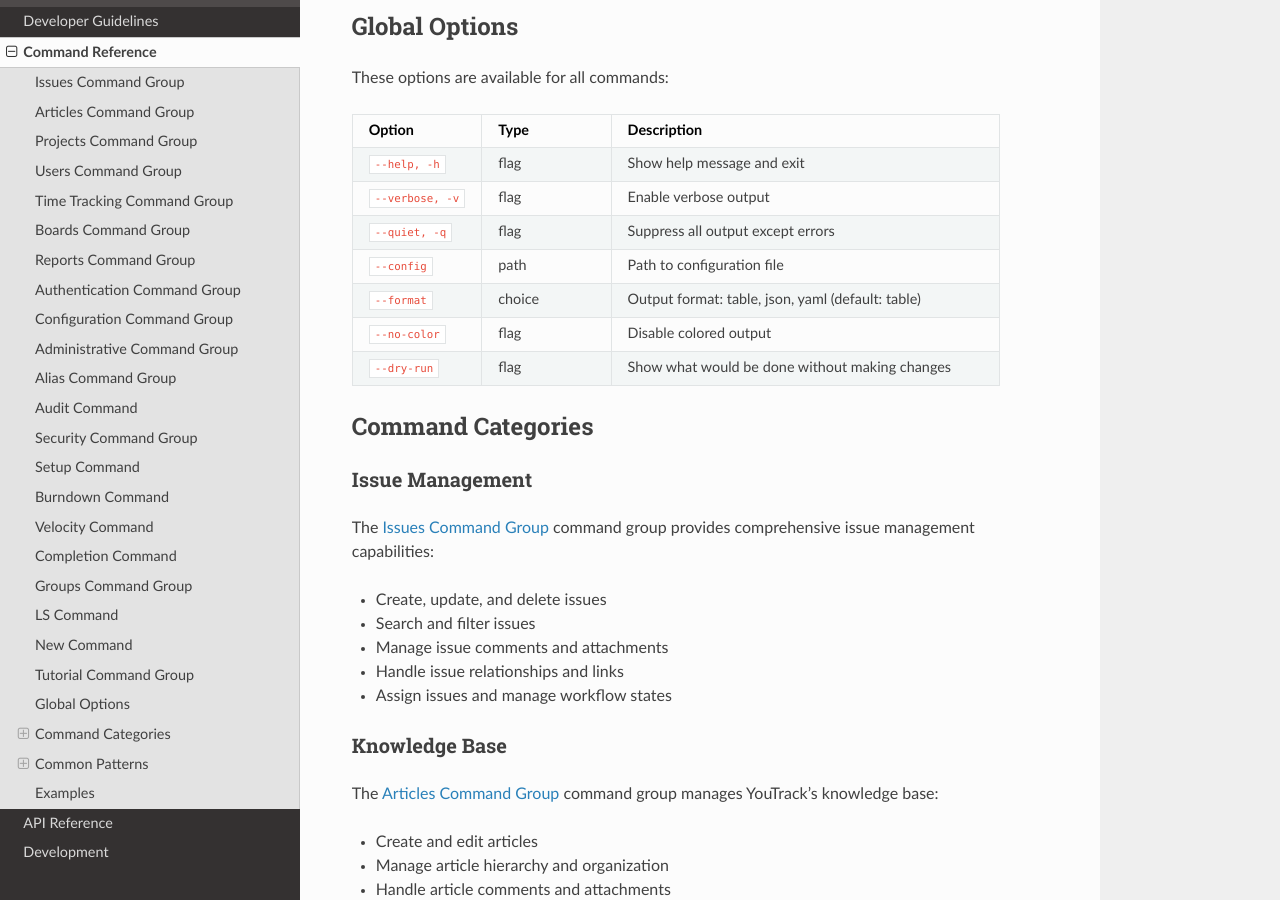
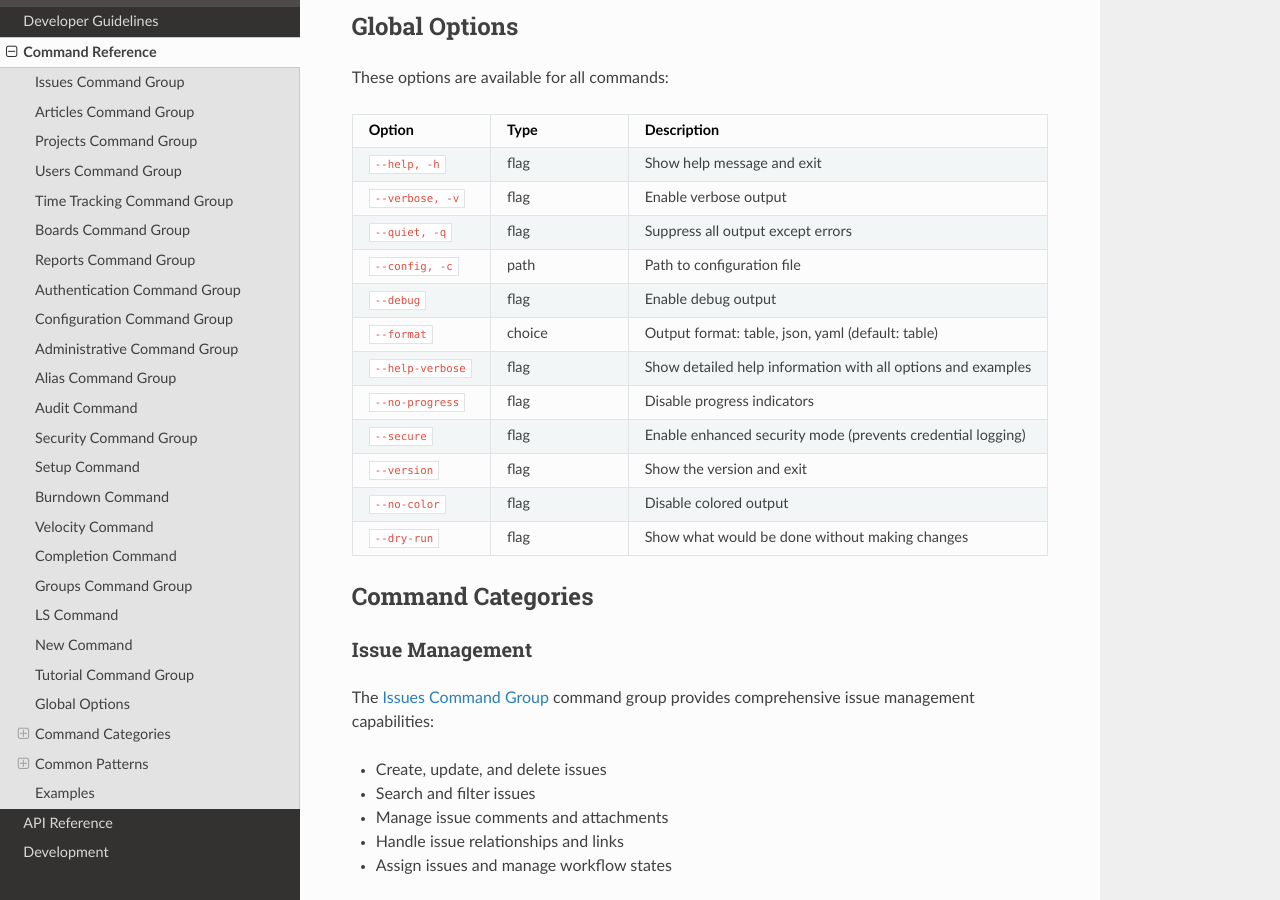
Before and after one commit to ryancheley/yt-cli, a Sphinx documentation site: the page built from docs/commands/index.rst, in a window 1280 px wide and 900 px high, scrolled down 7554 px. Built offline with Sphinx 7.4.7 and the Read the Docs theme 3.1.0, drawn with Linux system fonts in a browser that asks for light colours.

Commit message:
📝 Document missing global CLI options (#580)
- Add --debug option to Global Options table
- Add --help-verbose option to Global Options table
- Add --no-progress option to Global Options table
- Add --secure option to Global Options table
- Add --version option to Global Options table
- Update --config option to include -c short form
- Fix title underline in burndown.rst documentation

Fixes #576

🤖 Generated with [Claude Code](https://claude.ai/code)

Co-authored-by: Claude <noreply@anthropic.com>

```diff
--- a/docs/commands/burndown.rst
+++ b/docs/commands/burndown.rst
@@ -67,7 +67,7 @@ A burndown report is a visual representation of work completed versus time remai
 * **Time Axis:** The timeframe being analyzed (sprint duration or project timeline)
 
 Report Components
-~~~~~~~~~~~~~~~~
+~~~~~~~~~~~~~~~~~
 
 Burndown reports typically include:
 
--- a/docs/commands/index.rst
+++ b/docs/commands/index.rst
@@ -50,12 +50,27 @@ These options are available for all commands:
    * - ``--quiet, -q``
      - flag
      - Suppress all output except errors
-   * - ``--config``
+   * - ``--config, -c``
      - path
      - Path to configuration file
+   * - ``--debug``
+     - flag
+     - Enable debug output
    * - ``--format``
      - choice
      - Output format: table, json, yaml (default: table)
+   * - ``--help-verbose``
+     - flag
+     - Show detailed help information with all options and examples
+   * - ``--no-progress``
+     - flag
+     - Disable progress indicators
+   * - ``--secure``
+     - flag
+     - Enable enhanced security mode (prevents credential logging)
+   * - ``--version``
+     - flag
+     - Show the version and exit
    * - ``--no-color``
      - flag
      - Disable colored output
```
